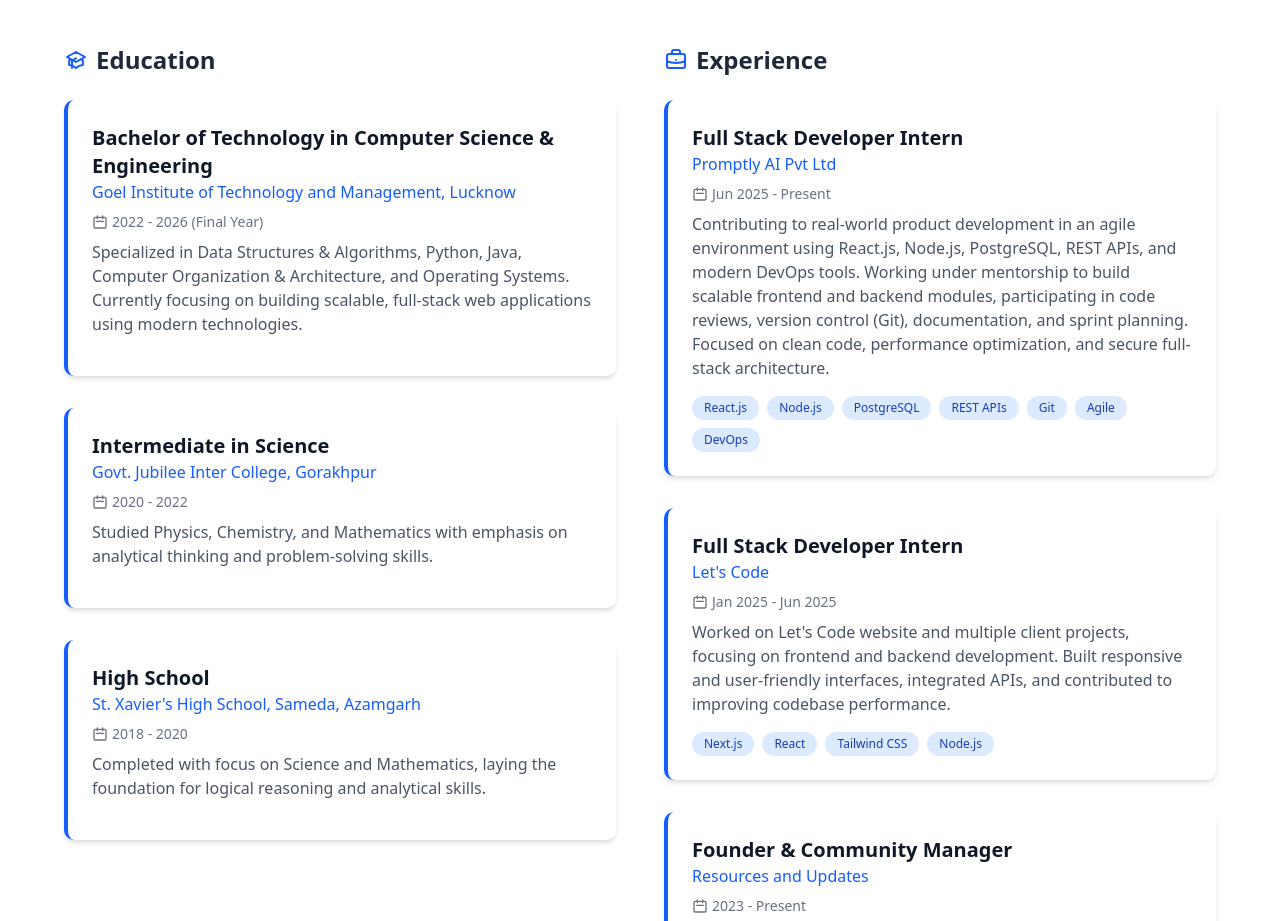
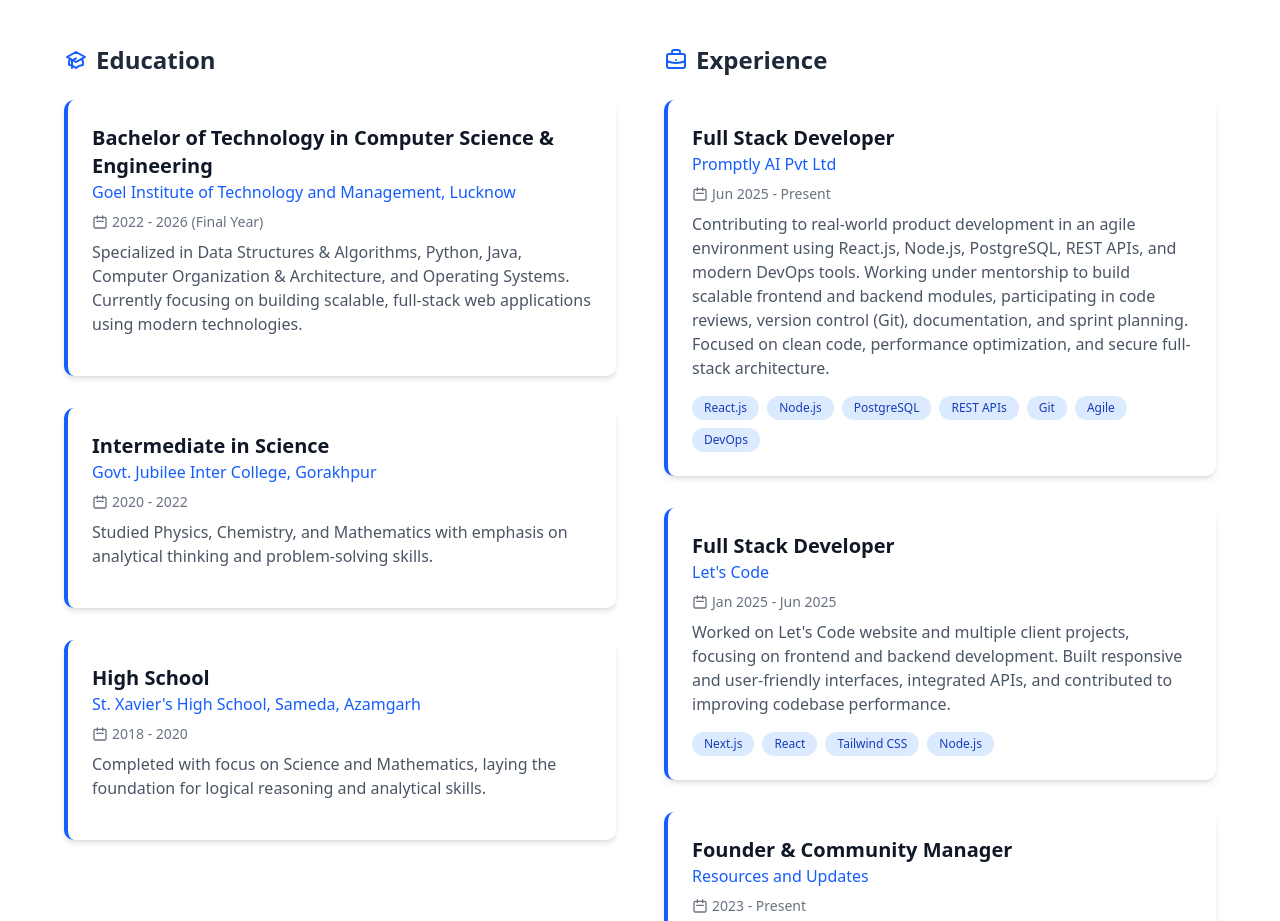
Before and after one commit to rohit-ayadav/my-portfolio, a Next.js app: page / in a window 1280 px wide. Shown: the part 2822-3743 px from the top of the page. Built offline with nearby package versions, Linux system fonts and the light colour scheme.

Commit message:
Update experience roles from "Full Stack Developer Intern" to "Full Stack Developer" for clarity and accuracy

```diff
--- a/data/personalInfo.ts
+++ b/data/personalInfo.ts
@@ -96,14 +96,14 @@ export const education: Education[] = [
 
 export const experience: Experience[] = [
     {
-        role: "Full Stack Developer Intern",
+        role: "Full Stack Developer",
         company: "Promptly AI Pvt Ltd",
         period: "Jun 2025 - Present",
         description: "Contributing to real-world product development in an agile environment using React.js, Node.js, PostgreSQL, REST APIs, and modern DevOps tools. Working under mentorship to build scalable frontend and backend modules, participating in code reviews, version control (Git), documentation, and sprint planning. Focused on clean code, performance optimization, and secure full-stack architecture.",
         technologies: ["React.js", "Node.js", "PostgreSQL", "REST APIs", "Git", "Agile", "DevOps"],
     },
     {
-        role: "Full Stack Developer Intern",
+        role: "Full Stack Developer",
         company: "Let's Code",
         period: "Jan 2025 - Jun 2025",
         description: "Worked on Let's Code website and multiple client projects, focusing on frontend and backend development. Built responsive and user-friendly interfaces, integrated APIs, and contributed to improving codebase performance.",
```
